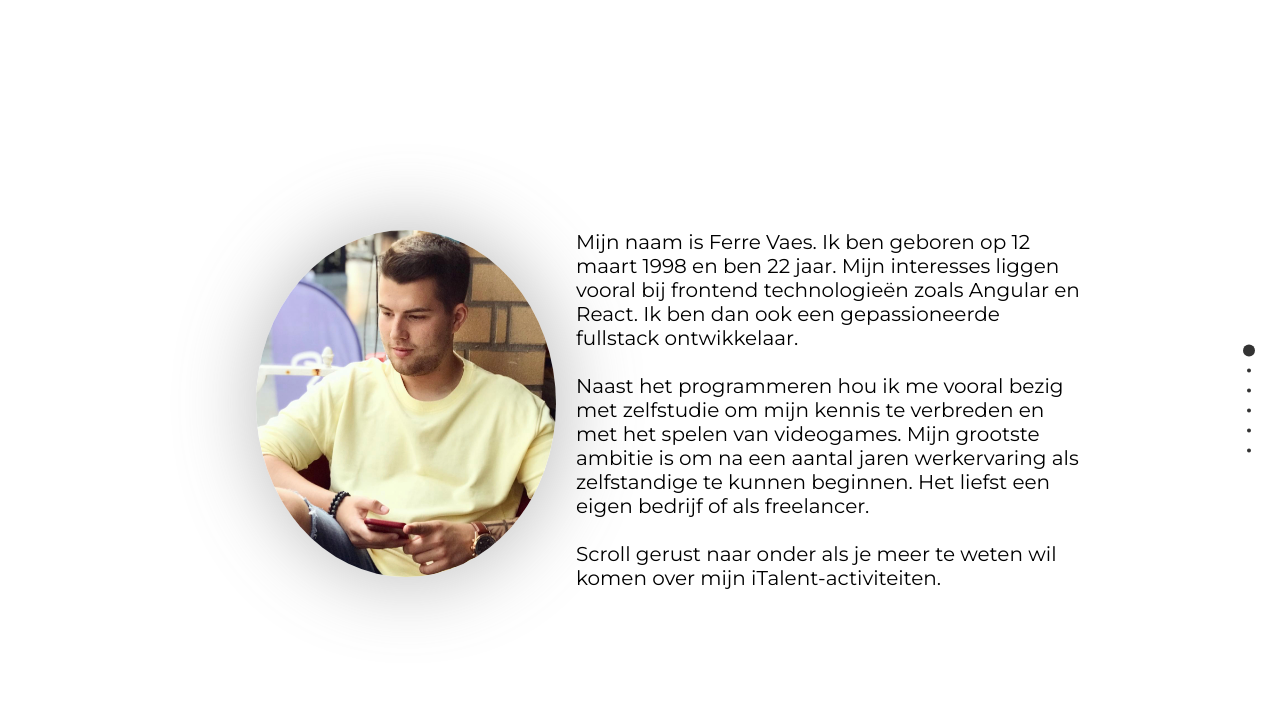
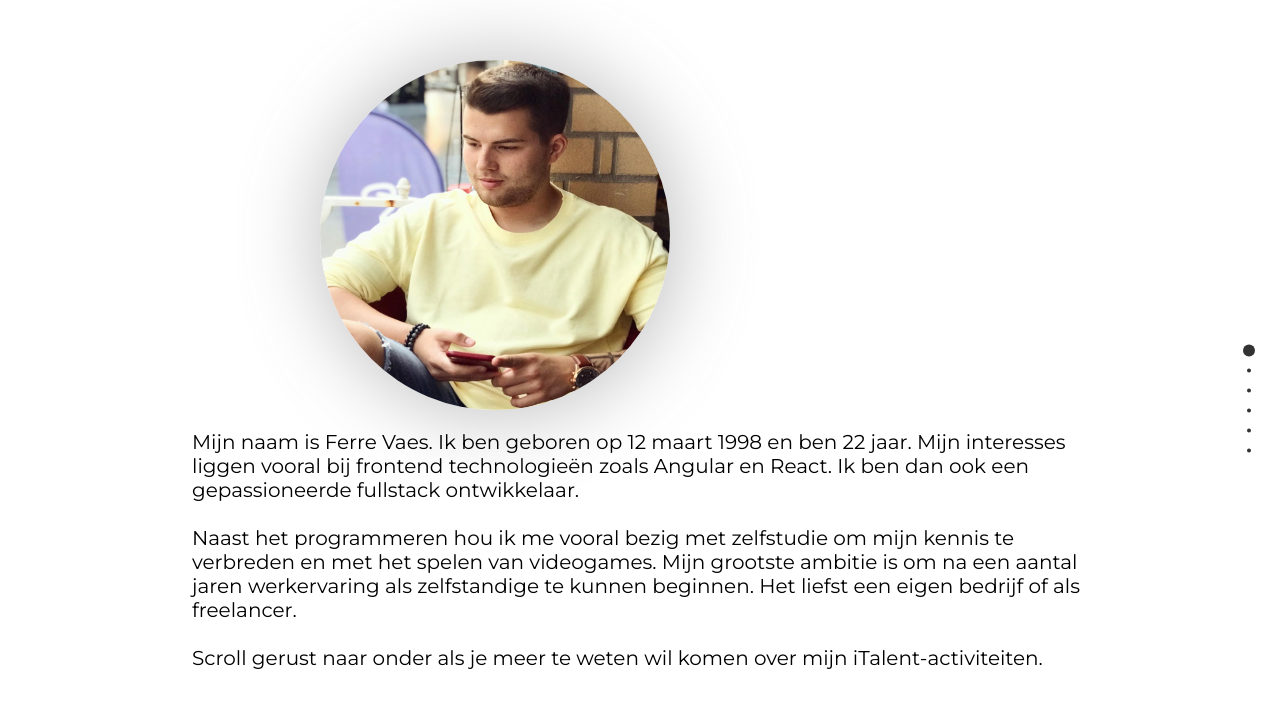
Before and after one commit to ferre-vaes/ferre-vaes.github.io, a website: page index.html in a window 1280 px wide. Drawn offline with nearby package versions, Linux system fonts and the light colour scheme.

Commit message:
Tablet Layout

```diff
--- a/css/main.scss
+++ b/css/main.scss
@@ -151,6 +151,27 @@ section {
     }
 }
 
+@media only screen
+and (min-width: 750px)
+and (max-width: 1300px) {
+    .presentation {
+        img {
+            width: 350px;
+            height: 350px;
+            top: 3em;
+            left: 25%;
+            right: 50%;
+            margin: 0 auto;
+            object-fit: fill;
+        }
+
+        span {
+            margin-top: 10em;
+            margin-bottom: 30px;
+            width: 70%;
+        }
+    }
+}
 
 @media only screen
 and (min-width: 300px)
```
Also changed, not shown: css/main.css, 1 other file.
